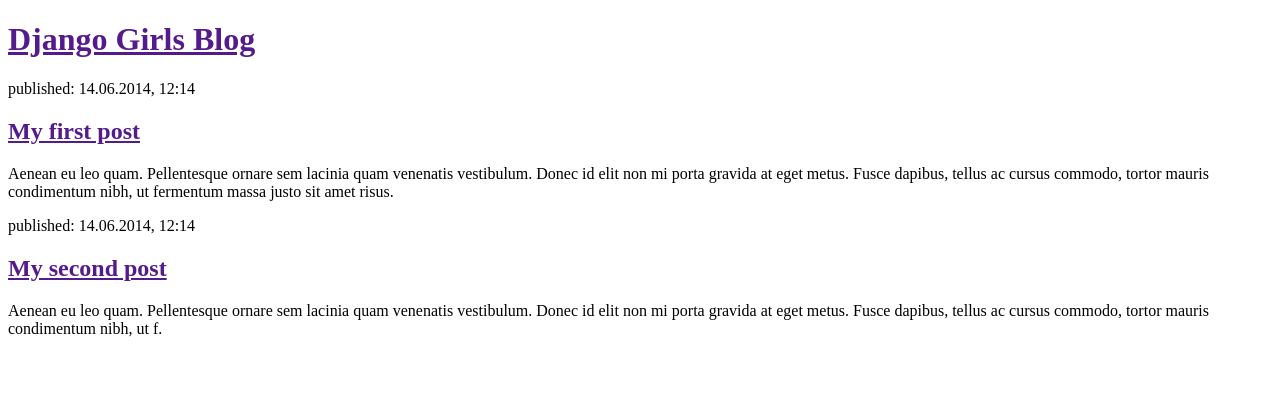
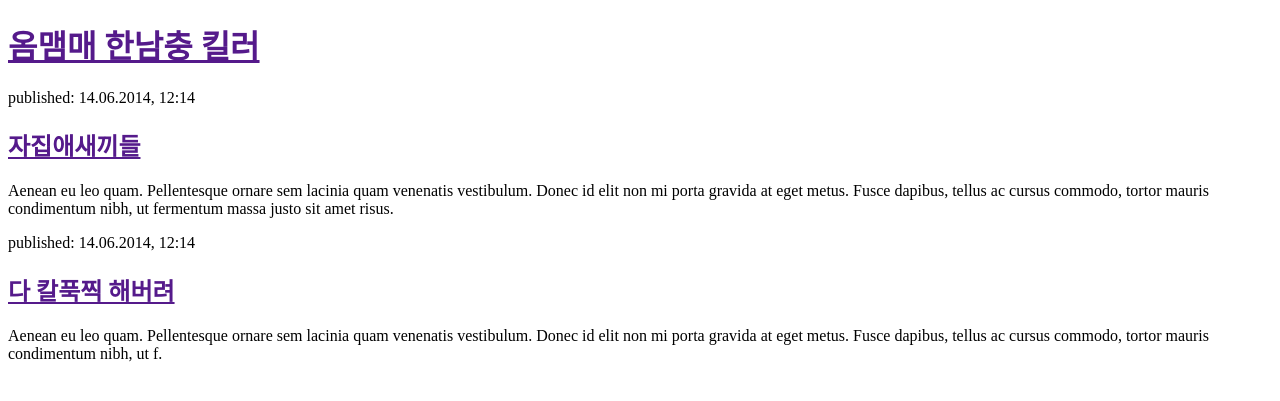
Before and after one commit to DY29/BCMiniProject, a Python web app: template blog/templates/blog/post_list.html in a window 1280 px wide. Shown: the top 401 px of the page. Run offline with Jinja, Linux system fonts and the light colour scheme; the template is opened without the code that fills it, so the values that code supplies are empty.

Commit message:
hnc killer

```diff
--- a/blog/templates/blog/post_list.html
+++ b/blog/templates/blog/post_list.html
@@ -1,22 +1,22 @@
 <!DOCTYPE html>
 <html>
     <head>
-        <title>Django Girls blog</title>
+        <title>옴맴매 한남충 킬러</title>
     </head>
     <body>
         <div>
-            <h1><a href="">Django Girls Blog</a></h1>
+            <h1><a href="">옴맴매 한남충 킬러</a></h1>
         </div>
 
         <div>
             <p>published: 14.06.2014, 12:14</p>
-            <h2><a href="">My first post</a></h2>
+            <h2><a href="">자집애새끼들</a></h2>
             <p>Aenean eu leo quam. Pellentesque ornare sem lacinia quam venenatis vestibulum. Donec id elit non mi porta gravida at eget metus. Fusce dapibus, tellus ac cursus commodo, tortor mauris condimentum nibh, ut fermentum massa justo sit amet risus.</p>
         </div>
 
         <div>
             <p>published: 14.06.2014, 12:14</p>
-            <h2><a href="">My second post</a></h2>
+            <h2><a href="">다 칼푹찍 해버려</a></h2>
             <p>Aenean eu leo quam. Pellentesque ornare sem lacinia quam venenatis vestibulum. Donec id elit non mi porta gravida at eget metus. Fusce dapibus, tellus ac cursus commodo, tortor mauris condimentum nibh, ut f.</p>
         </div>
     </body>
```
